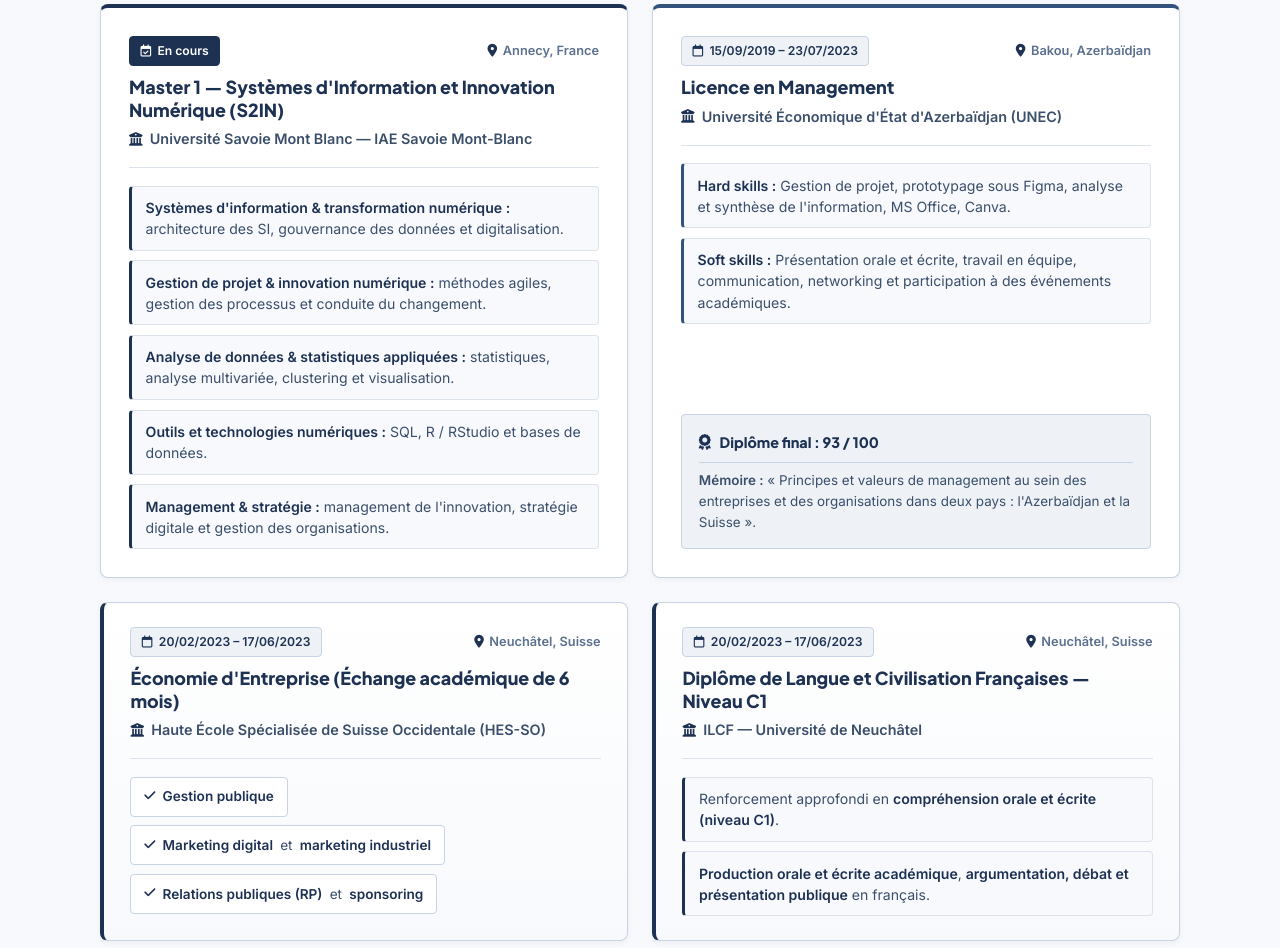
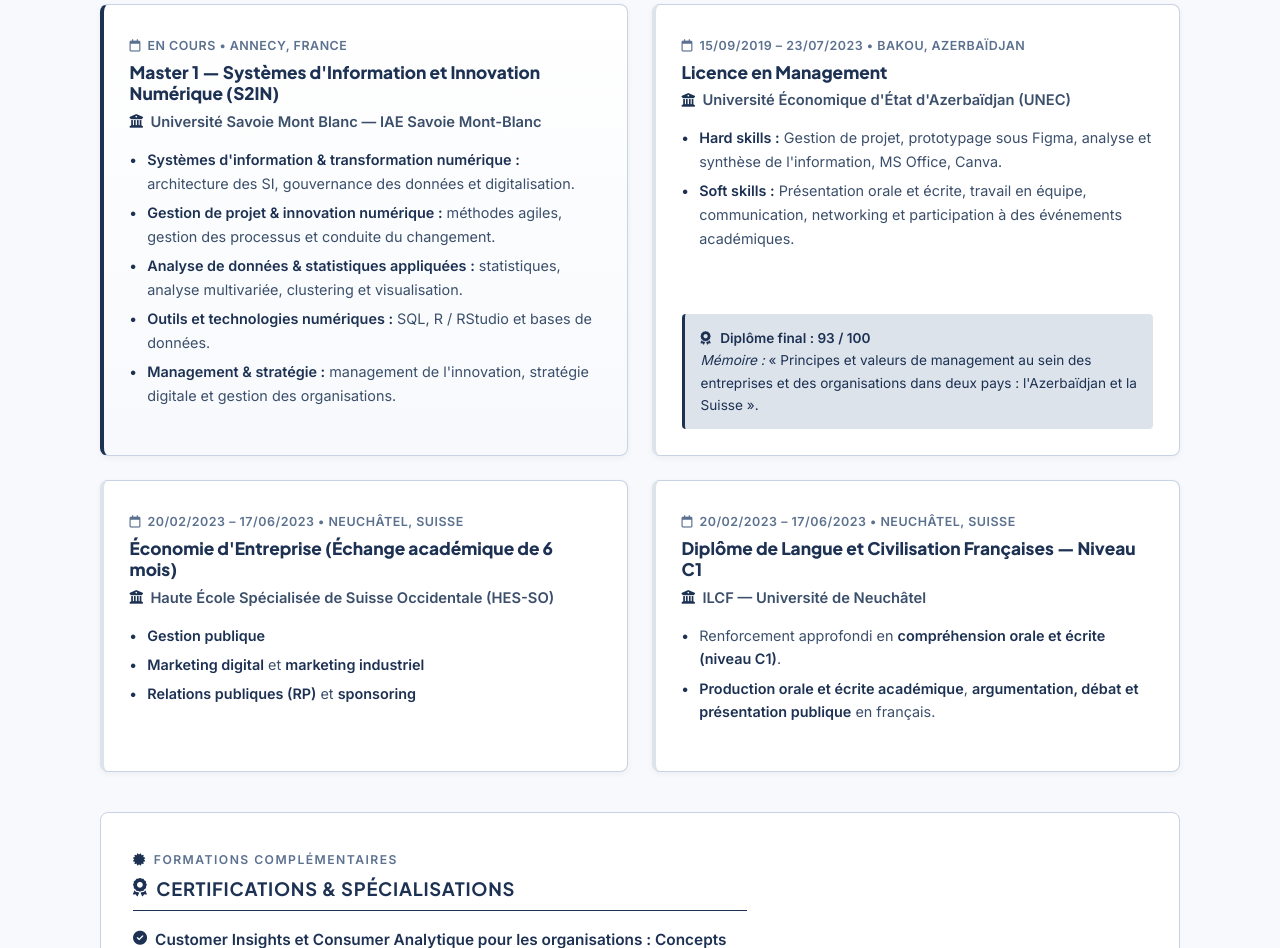
Before and after one commit to aydaneyvazzade/aydaneyvazzade.github.io, a plain HTML site: page index.html in a window 1280 px wide. Shown: the part 5270-6218 px from the top of the page. Drawn offline with Linux system fonts and the light colour scheme.

Commit message:
Refactor education section and update styles
Refactor education section and update styles

```diff
--- a/index.html
+++ b/index.html
@@ -100,8 +100,7 @@
     .hero-bio strong,
     .pillar-card p strong,
     .exp-bullets li strong,
-    .edu-module strong,
-    .edu-chip strong,
+    .edu-details li strong,
     .cert-item span strong {
       font-weight: 600;
       color: var(--text-primary);
@@ -301,7 +300,7 @@
       border-top: 1.5px solid var(--border-color);
     }
 
-    .stat-item > strong {
+    .stat-item strong {
       display: flex;
       align-items: center;
       gap: 0.45rem;
@@ -311,12 +310,12 @@
       color: var(--text-primary);
     }
 
-    .stat-item > strong i {
+    .stat-item strong i {
       font-size: 1.05rem;
       color: var(--accent-teal);
     }
 
-    .stat-item > span {
+    .stat-item span {
       font-size: 0.82rem;
       color: var(--text-muted);
       font-weight: 500;
@@ -722,108 +721,57 @@
     }
 
     /* ==========================================================================
-       SECTION FORMATION & CERTIFICATIONS (ARCHITECTURE HIÉRARCHISÉE)
+       SECTION FORMATION & CERTIFICATIONS
        ========================================================================== */
-    .edu-stack {
-      display: grid;
-      gap: 1.5rem;
-      margin-bottom: 2.5rem;
-    }
-
-    .edu-row-primary,
-    .edu-row-mobility {
+    .edu-grid {
       display: grid;
       grid-template-columns: repeat(2, 1fr);
       gap: 1.5rem;
+      margin-bottom: 2.5rem;
     }
 
     .edu-card {
       background: var(--bg-card);
       border: 1px solid var(--border-color);
+      border-left: 4px solid var(--bg-subtle);
       border-radius: var(--radius-md);
-      padding: 1.75rem;
+      padding: 1.6rem;
       box-shadow: var(--shadow-sm);
       display: flex;
       flex-direction: column;
       justify-content: space-between;
-      transition: var(--transition);
-    }
-
-    .edu-card:hover {
-      box-shadow: var(--shadow-md);
-      border-color: var(--accent-primary);
     }
 
     .edu-card.featured {
-      border-top: 4px solid var(--accent-primary);
-    }
-
-    .edu-card.degree-main {
-      border-top: 4px solid var(--accent-teal);
-    }
-
-    .edu-card.mobility-card {
+      border-left: 4px solid var(--accent-primary);
       background: linear-gradient(180deg, #ffffff 0%, var(--bg-main) 100%);
-      border-left: 4px solid var(--accent-primary);
-      padding: 1.5rem 1.65rem;
-    }
-
-    .edu-card-header {
-      padding-bottom: 1rem;
-      margin-bottom: 1.1rem;
-      border-bottom: 1px solid var(--bg-subtle);
-    }
-
-    .edu-meta-bar {
-      display: flex;
-      flex-wrap: wrap;
-      align-items: center;
-      justify-content: space-between;
-      gap: 0.5rem;
-      margin-bottom: 0.65rem;
-    }
-
-    .edu-period-badge {
+    }
+
+    .edu-top {
+      margin-bottom: 1rem;
+    }
+
+    .edu-period {
+      font-size: 0.78rem;
+      font-weight: 700;
+      text-transform: uppercase;
+      letter-spacing: 0.04em;
+      color: var(--text-muted);
+      margin-bottom: 0.35rem;
       display: inline-flex;
       align-items: center;
       gap: 0.4rem;
-      font-size: 0.76rem;
-      font-weight: 700;
-      padding: 0.24rem 0.65rem;
-      border-radius: var(--radius-sm);
-      background: var(--bg-subtle-soft);
-      color: var(--text-primary);
-      border: 1px solid var(--border-color);
-    }
-
-    .edu-period-badge.active {
-      background: var(--accent-primary);
-      color: #ffffff;
-      border-color: var(--accent-primary);
-    }
-
-    .edu-place {
-      display: inline-flex;
-      align-items: center;
-      gap: 0.35rem;
-      font-size: 0.8rem;
-      font-weight: 600;
-      color: var(--text-muted);
-    }
-
-    .edu-place i {
-      color: var(--accent-primary);
     }
 
     .edu-card h3 {
-      font-size: 1.12rem;
+      font-size: 1.08rem;
       font-weight: 800;
       color: var(--text-primary);
-      margin-bottom: 0.4rem;
+      margin-bottom: 0.3rem;
     }
 
     .edu-school {
-      font-size: 0.9rem;
+      font-size: 0.92rem;
       font-weight: 600;
       color: var(--text-secondary);
       display: flex;
@@ -836,82 +784,39 @@
       font-size: 0.85rem;
     }
 
-    /* Blocs de contenus structurés dans les cartes formation */
-    .edu-modules {
-      display: grid;
-      gap: 0.6rem;
-    }
-
-    .edu-module {
-      background: var(--bg-main);
-      border: 1px solid var(--bg-subtle);
+    .edu-details {
+      margin-top: 0.85rem;
+      font-size: 0.9rem;
+      color: var(--text-secondary);
+    }
+
+    .edu-details li {
+      padding-left: 1.1rem;
+      position: relative;
+      margin-bottom: 0.35rem;
+    }
+
+    .edu-details li::before {
+      content: "•";
+      position: absolute;
+      left: 0;
+      color: var(--accent-primary);
+      font-weight: bold;
+    }
+
+    .edu-highlight-box {
+      margin-top: 1rem;
+      padding: 0.8rem 1rem;
+      background: var(--bg-subtle);
       border-left: 3px solid var(--accent-primary);
       border-radius: var(--radius-sm);
-      padding: 0.65rem 0.85rem;
-      font-size: 0.88rem;
-      color: var(--text-secondary);
-      line-height: 1.5;
-    }
-
-    .edu-module.secondary-accent {
-      border-left-color: var(--accent-teal);
-    }
-
-    .edu-chips-grid {
-      display: flex;
-      flex-wrap: wrap;
-      gap: 0.55rem;
-    }
-
-    .edu-chip {
-      display: inline-flex;
-      align-items: center;
-      gap: 0.45rem;
-      background: var(--bg-card);
-      border: 1px solid var(--border-color);
-      border-radius: var(--radius-sm);
-      padding: 0.48rem 0.8rem;
       font-size: 0.85rem;
-      color: var(--text-secondary);
-    }
-
-    .edu-chip i {
+      color: var(--text-primary);
+    }
+
+    .edu-highlight-box i {
       color: var(--accent-primary);
-      font-size: 0.8rem;
-    }
-
-    /* Bandeau distinction académique (Note & Mémoire) */
-    .edu-distinction {
-      margin-top: 1.15rem;
-      background: var(--bg-subtle-soft);
-      border: 1px solid var(--border-color);
-      border-radius: var(--radius-sm);
-      padding: 0.95rem 1.05rem;
-      display: grid;
-      gap: 0.5rem;
-    }
-
-    .edu-grade-row {
-      display: flex;
-      align-items: center;
-      gap: 0.55rem;
-      font-family: 'Plus Jakarta Sans', sans-serif;
-      font-size: 0.9rem;
-      font-weight: 800;
-      color: var(--text-primary);
-    }
-
-    .edu-grade-row i {
-      color: var(--accent-primary);
-      font-size: 1rem;
-    }
-
-    .edu-thesis {
-      font-size: 0.84rem;
-      color: var(--text-secondary);
-      line-height: 1.55;
-      padding-top: 0.45rem;
-      border-top: 1px solid var(--border-color);
+      margin-right: 0.35rem;
     }
 
     .cert-wrapper {
@@ -952,28 +857,25 @@
       padding-bottom: 0;
     }
 
-    .cert-item > strong {
+    .cert-item strong {
       display: flex;
       align-items: flex-start;
       gap: 0.5rem;
       font-size: 0.96rem;
       color: var(--text-primary);
-      margin-bottom: 0.25rem;
-    }
-
-    .cert-item > strong i {
+    }
+
+    .cert-item strong i {
       color: var(--accent-primary);
-      margin-top: 0.25rem;
+      margin-top: 0.22rem;
       font-size: 0.88rem;
-      flex-shrink: 0;
-    }
-
-    .cert-item > span {
+    }
+
+    .cert-item span {
       display: block;
       padding-left: 1.38rem;
       font-size: 0.85rem;
       color: var(--text-secondary);
-      line-height: 1.55;
     }
 
     /* ==========================================================================
@@ -1263,8 +1165,7 @@
         max-width: 240px;
       }
 
-      .edu-row-primary,
-      .edu-row-mobility,
+      .edu-grid,
       .skills-grid {
         grid-template-columns: 1fr;
       }
@@ -1708,105 +1609,65 @@
         <p>Un cursus universitaire trilingue alliant management, économie d'entreprise et transformation numérique des systèmes d'information.</p>
       </div>
 
-      <div class="edu-stack">
-        <!-- NIVEAU 1 : DIPLÔMES PRINCIPAUX (MASTER & LICENCE) -->
-        <div class="edu-row-primary">
-
+      <div class="edu-grid">
         <!-- MASTER 1 S2IN -->
-          <article class="edu-card featured">
-            <div>
-              <div class="edu-card-header">
-                <div class="edu-meta-bar">
-                  <span class="edu-period-badge active"><i class="fa-regular fa-calendar-check"></i> En cours</span>
-                  <span class="edu-place"><i class="fa-solid fa-location-dot"></i> Annecy, France</span>
-                </div>
+        <div class="edu-card featured">
+          <div class="edu-top">
+            <span class="edu-period"><i class="fa-regular fa-calendar"></i> En cours • Annecy, France</span>
             <h3>Master 1 — Systèmes d'Information et Innovation Numérique (S2IN)</h3>
             <div class="edu-school"><i class="fa-solid fa-building-columns"></i> Université Savoie Mont Blanc — IAE Savoie Mont-Blanc</div>
-              </div>
-
-              <div class="edu-modules">
-                <div class="edu-module"><strong>Systèmes d'information & transformation numérique :</strong> architecture des SI, gouvernance des données et digitalisation.</div>
-                <div class="edu-module"><strong>Gestion de projet & innovation numérique :</strong> méthodes agiles, gestion des processus et conduite du changement.</div>
-                <div class="edu-module"><strong>Analyse de données & statistiques appliquées :</strong> statistiques, analyse multivariée, clustering et visualisation.</div>
-                <div class="edu-module"><strong>Outils et technologies numériques :</strong> SQL, R / RStudio et bases de données.</div>
-                <div class="edu-module"><strong>Management & stratégie :</strong> management de l'innovation, stratégie digitale et gestion des organisations.</div>
-              </div>
-            </div>
-          </article>
+            <ul class="edu-details">
+              <li><strong>Systèmes d'information & transformation numérique :</strong> architecture des SI, gouvernance des données et digitalisation.</li>
+              <li><strong>Gestion de projet & innovation numérique :</strong> méthodes agiles, gestion des processus et conduite du changement.</li>
+              <li><strong>Analyse de données & statistiques appliquées :</strong> statistiques, analyse multivariée, clustering et visualisation.</li>
+              <li><strong>Outils et technologies numériques :</strong> SQL, R / RStudio et bases de données.</li>
+              <li><strong>Management & stratégie :</strong> management de l'innovation, stratégie digitale et gestion des organisations.</li>
+            </ul>
+          </div>
+        </div>
 
         <!-- LICENCE MANAGEMENT UNEC -->
-          <article class="edu-card degree-main">
-            <div>
-              <div class="edu-card-header">
-                <div class="edu-meta-bar">
-                  <span class="edu-period-badge"><i class="fa-regular fa-calendar"></i> 15/09/2019 – 23/07/2023</span>
-                  <span class="edu-place"><i class="fa-solid fa-location-dot"></i> Bakou, Azerbaïdjan</span>
-                </div>
+        <div class="edu-card">
+          <div class="edu-top">
+            <span class="edu-period"><i class="fa-regular fa-calendar"></i> 15/09/2019 – 23/07/2023 • Bakou, Azerbaïdjan</span>
             <h3>Licence en Management</h3>
             <div class="edu-school"><i class="fa-solid fa-building-columns"></i> Université Économique d'État d'Azerbaïdjan (UNEC)</div>
-              </div>
-
-              <div class="edu-modules">
-                <div class="edu-module secondary-accent"><strong>Hard skills :</strong> Gestion de projet, prototypage sous Figma, analyse et synthèse de l'information, MS Office, Canva.</div>
-                <div class="edu-module secondary-accent"><strong>Soft skills :</strong> Présentation orale et écrite, travail en équipe, communication, networking et participation à des événements académiques.</div>
-              </div>
-            </div>
-
-            <div class="edu-distinction">
-              <div class="edu-grade-row">
-                <i class="fa-solid fa-award"></i>
-                <span>Diplôme final : 93 / 100</span>
-              </div>
-              <div class="edu-thesis">
-                <strong>Mémoire :</strong> « Principes et valeurs de management au sein des entreprises et des organisations dans deux pays : l'Azerbaïdjan et la Suisse ».
-              </div>
-            </div>
-          </article>
-
-        </div>
-
-        <!-- NIVEAU 2 : MOBILITÉ INTERNATIONALE EN SUISSE -->
-        <div class="edu-row-mobility">
+            <ul class="edu-details">
+              <li><strong>Hard skills :</strong> Gestion de projet, prototypage sous Figma, analyse et synthèse de l'information, MS Office, Canva.</li>
+              <li><strong>Soft skills :</strong> Présentation orale et écrite, travail en équipe, communication, networking et participation à des événements académiques.</li>
+            </ul>
+          </div>
+          <div class="edu-highlight-box">
+            <i class="fa-solid fa-award"></i> <strong>Diplôme final : 93 / 100</strong><br />
+            <em>Mémoire :</em> « Principes et valeurs de management au sein des entreprises et des organisations dans deux pays : l'Azerbaïdjan et la Suisse ».
+          </div>
+        </div>
 
         <!-- ÉCHANGE HES-SO -->
-          <article class="edu-card mobility-card">
-            <div>
-              <div class="edu-card-header">
-                <div class="edu-meta-bar">
-                  <span class="edu-period-badge"><i class="fa-regular fa-calendar"></i> 20/02/2023 – 17/06/2023</span>
-                  <span class="edu-place"><i class="fa-solid fa-location-dot"></i> Neuchâtel, Suisse</span>
-                </div>
+        <div class="edu-card">
+          <div class="edu-top">
+            <span class="edu-period"><i class="fa-regular fa-calendar"></i> 20/02/2023 – 17/06/2023 • Neuchâtel, Suisse</span>
             <h3>Économie d'Entreprise (Échange académique de 6 mois)</h3>
             <div class="edu-school"><i class="fa-solid fa-building-columns"></i> Haute École Spécialisée de Suisse Occidentale (HES-SO)</div>
-              </div>
-
-              <div class="edu-chips-grid">
-                <span class="edu-chip"><i class="fa-solid fa-check"></i> <strong>Gestion publique</strong></span>
-                <span class="edu-chip"><i class="fa-solid fa-check"></i> <strong>Marketing digital</strong> et <strong>marketing industriel</strong></span>
-                <span class="edu-chip"><i class="fa-solid fa-check"></i> <strong>Relations publiques (RP)</strong> et <strong>sponsoring</strong></span>
-              </div>
-            </div>
-          </article>
+            <ul class="edu-details">
+              <li><strong>Gestion publique</strong></li>
+              <li><strong>Marketing digital</strong> et <strong>marketing industriel</strong></li>
+              <li><strong>Relations publiques (RP)</strong> et <strong>sponsoring</strong></li>
+            </ul>
+          </div>
+        </div>
 
         <!-- DIPLÔME FRANÇAIS C1 -->
-          <article class="edu-card mobility-card">
-            <div>
-              <div class="edu-card-header">
-                <div class="edu-meta-bar">
-                  <span class="edu-period-badge"><i class="fa-regular fa-calendar"></i> 20/02/2023 – 17/06/2023</span>
-                  <span class="edu-place"><i class="fa-solid fa-location-dot"></i> Neuchâtel, Suisse</span>
-                </div>
+        <div class="edu-card">
+          <div class="edu-top">
+            <span class="edu-period"><i class="fa-regular fa-calendar"></i> 20/02/2023 – 17/06/2023 • Neuchâtel, Suisse</span>
             <h3>Diplôme de Langue et Civilisation Françaises — Niveau C1</h3>
             <div class="edu-school"><i class="fa-solid fa-building-columns"></i> ILCF — Université de Neuchâtel</div>
-              </div>
-
-              <div class="edu-modules">
-                <div class="edu-module">Renforcement approfondi en <strong>compréhension orale et écrite (niveau C1)</strong>.</div>
-                <div class="edu-module"><strong>Production orale et écrite académique</strong>, <strong>argumentation, débat et présentation publique</strong> en français.</div>
-              </div>
-            </div>
-          </article>
-
+            <ul class="edu-details">
+              <li>Renforcement approfondi en <strong>compréhension orale et écrite (niveau C1)</strong>.</li>
+              <li><strong>Production orale et écrite académique</strong>, <strong>argumentation, débat et présentation publique</strong> en français.</li>
+            </ul>
+          </div>
         </div>
       </div>
 
```
Lines whose indentation alone changed are shown as unchanged.
